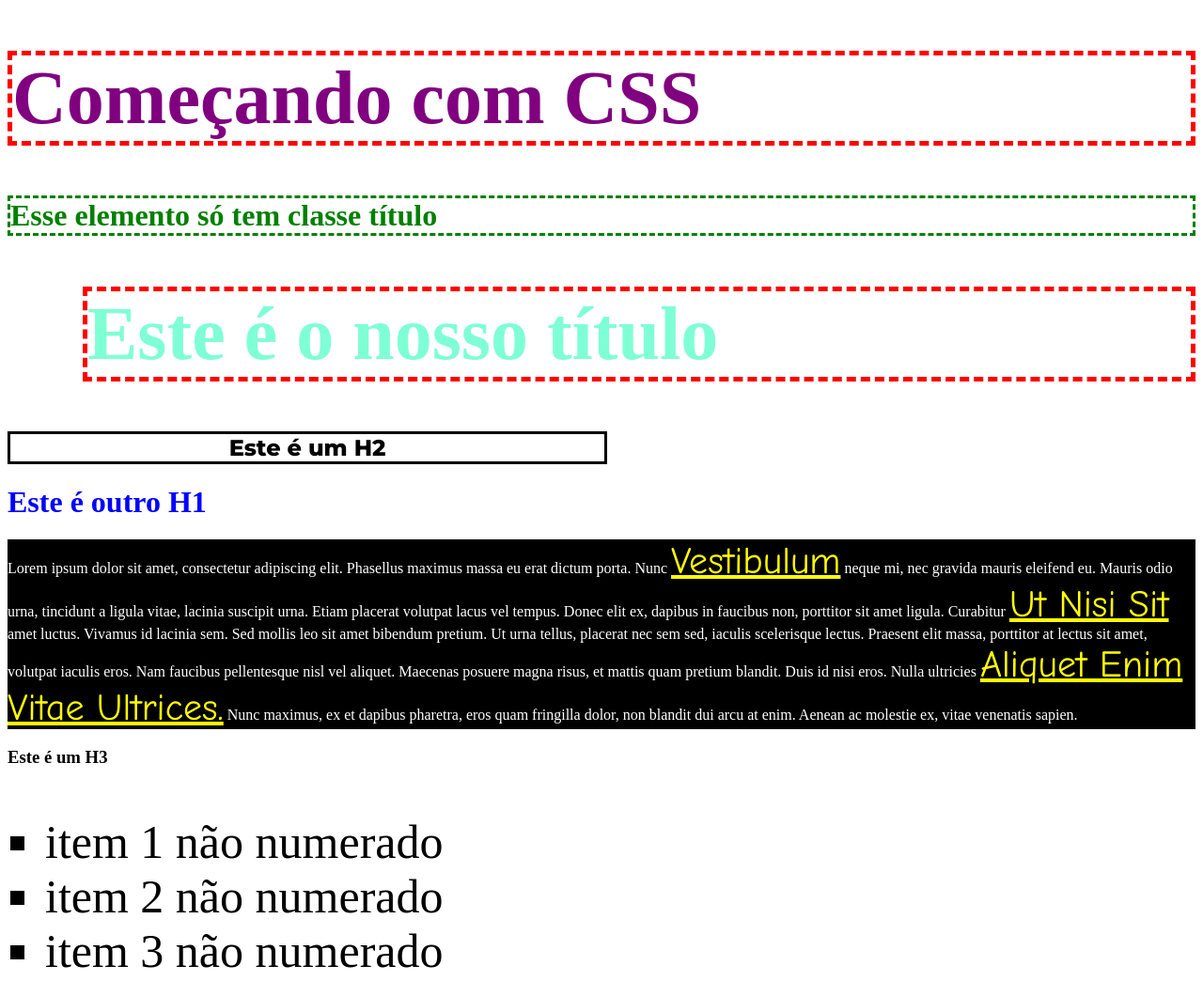
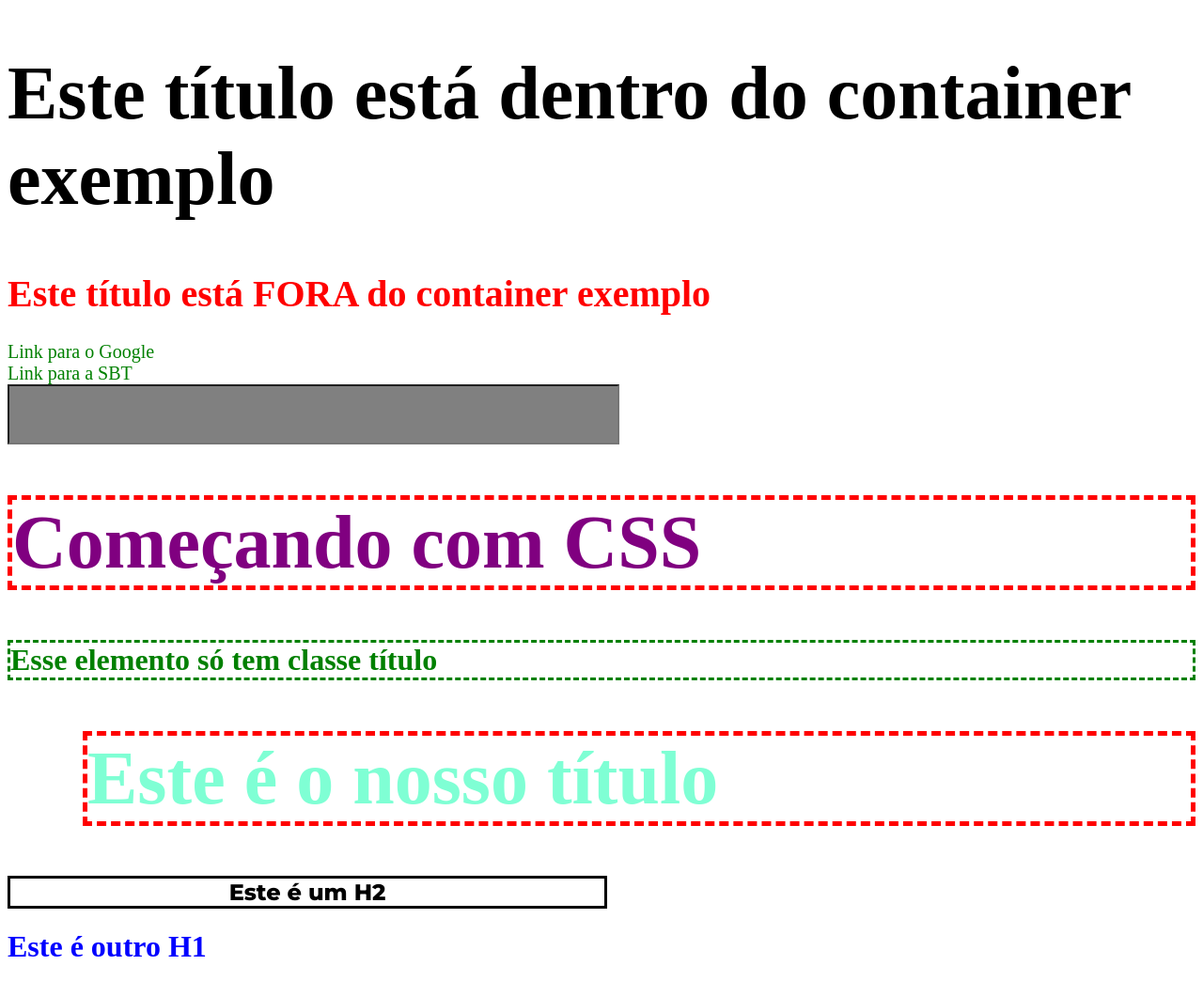
Before and after one commit to junior-leite/css_playground, a plain HTML site: page index.html in a window 1280 px wide. Shown: the top 1044 px of the page at 94% size. Drawn offline with Linux system fonts and the light colour scheme.

Commit message:
Explicando mais sobre seletores

```diff
--- a/css/style.css
+++ b/css/style.css
@@ -75,6 +75,44 @@ h1{
     /*color: blue !important;*/
 }
 
-/*Regra de Especificidade*/
+.titulo-generico{
+    font-size: 40px;
+    color: red;
+}
 
-/* 0 - 1 - 0 */
+.container-exemplo > .titulo-generico{
+    font-size: 80px;
+    color: black;
+}
+.meu-link{
+    font-size: 20px;
+    text-decoration: none;
+}
+.meu-link:hover{
+    font-size: 40px;
+    text-decoration: underline;
+    background-color:gray;
+}
+.meu-link:link{
+    color: green;
+}
+.meu-link:visited{
+    color: orange;
+}
+.meu-link:active{
+    font-size: 60px;
+    color: red;
+}
+.meu-link:focus{
+    font-size: 90px;
+    color: purple;
+}
+.meu-input{
+    background-color: gray;
+    font-size: 50px;
+    color: white;
+}
+.meu-input:focus{
+    background-color: white;
+    color: black;
+}
--- a/index.html
+++ b/index.html
@@ -10,6 +10,18 @@
     <link rel="stylesheet" href="./css/style.css">
 </head>
 <body>
+
+    <div class="container-exemplo">
+        <h1 class="titulo-generico">Este título está dentro do container exemplo<h1>
+    </div>
+    <h1 class="titulo-generico">Este título está FORA do container exemplo</h1>
+
+    <a href="http://google.com" class="meu-link">Link para o Google</a><br>
+    <a href="http://sbt.com.br" class="meu-link">Link para a SBT</a><br>
+
+    <input type="text" class="meu-input">
+
+
     <h1 class="titulo titulo-pagina">Começando com CSS</h1>
     <h1 class="titulo">Esse elemento só tem classe título</h1>
     <h1 id="titulo-principal" class="titulo titulo-pagina">Este é o nosso título</h1>
```
